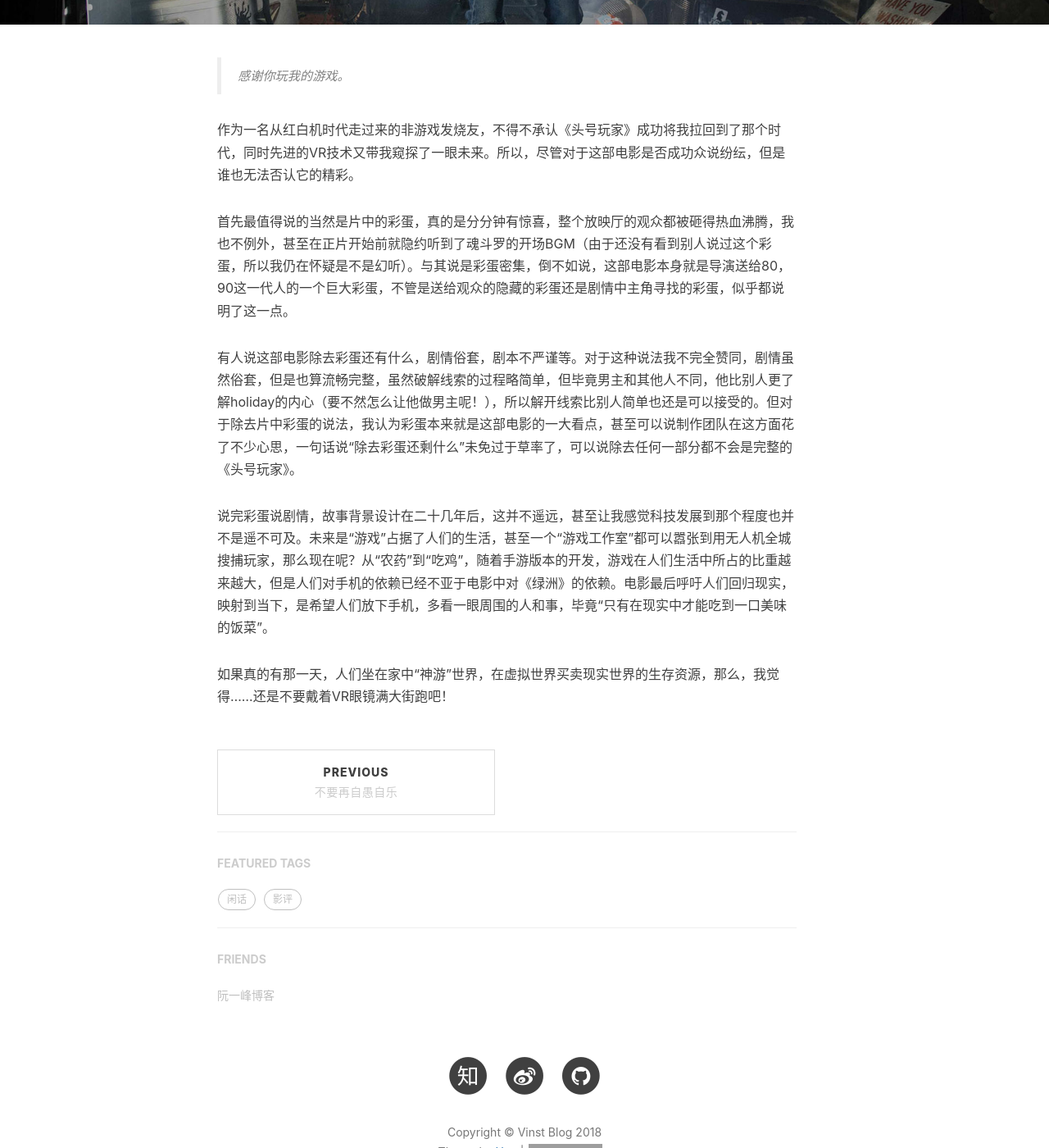
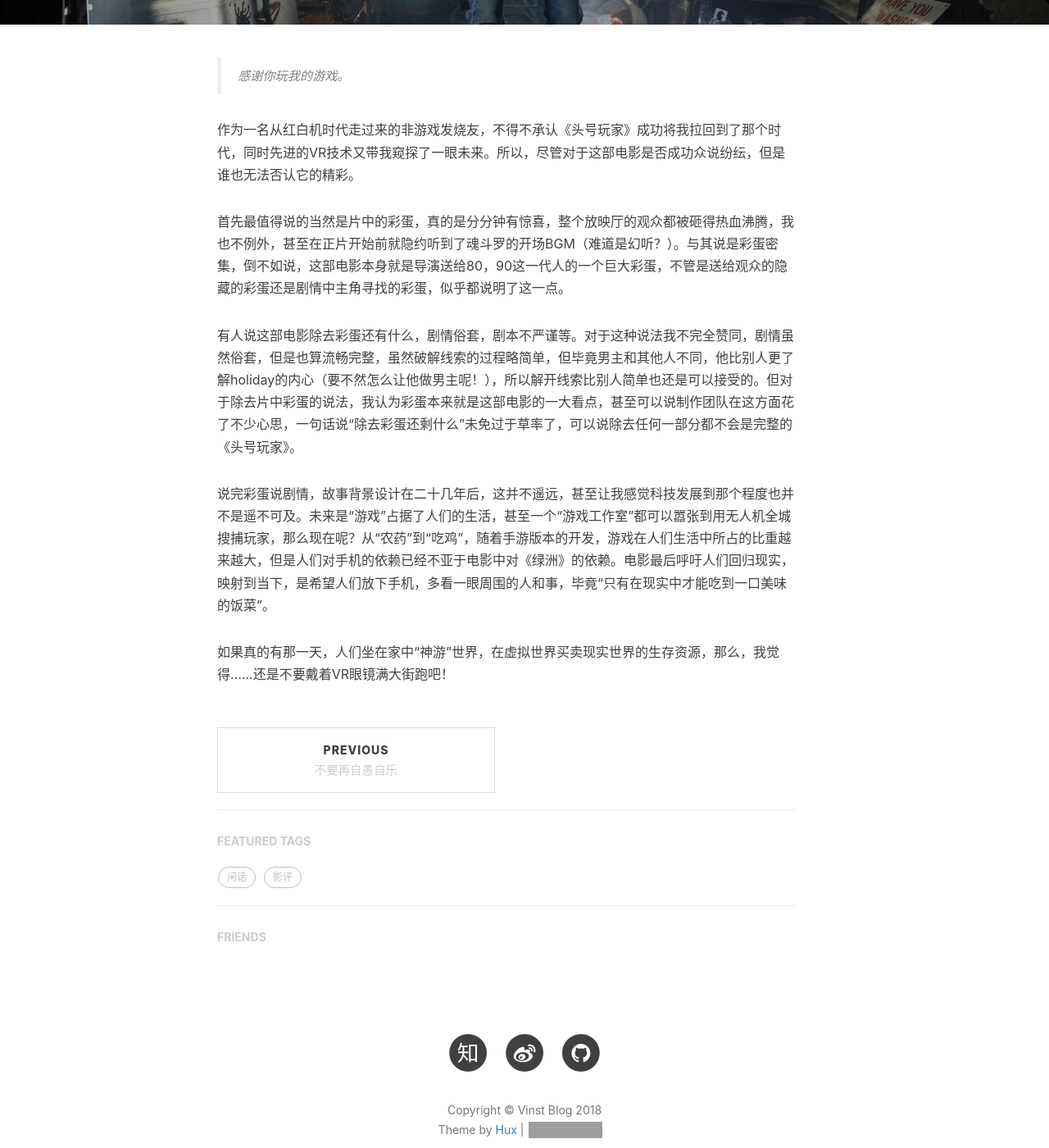
Before and after one commit to gnawiauhs/gnawiauhs.github.io, a Jekyll site: the page built from _posts/2018-04-02-ready-player-one.markdown, in a window 1280 px wide and 1400 px high, scrolled down 493 px. Shown: the whole window at 82% size. Built offline with Jekyll 4.4.1, drawn with Linux system fonts in a browser that asks for light colours; nearby versions of some CDN libraries; comment, search, counter and statistics services are not loaded; grey boxes are pictures that could not be loaded.

Commit message:
更新友情链接

```diff
--- a/_config.yml
+++ b/_config.yml
@@ -87,8 +87,8 @@ service-worker: true
 # Friends
 friends: [
     {
-        title: "阮一峰博客",
-        href: "http://www.ruanyifeng.com/blog/"
+        # title: "阮一峰博客",
+        # href: "http://www.ruanyifeng.com/blog/"
     }
 ]
 
--- a/_posts/2018-04-02-ready-player-one.markdown
+++ b/_posts/2018-04-02-ready-player-one.markdown
@@ -13,7 +13,7 @@ tags:
 
 作为一名从红白机时代走过来的非游戏发烧友，不得不承认《头号玩家》成功将我拉回到了那个时代，同时先进的VR技术又带我窥探了一眼未来。所以，尽管对于这部电影是否成功众说纷纭，但是谁也无法否认它的精彩。
 
-首先最值得说的当然是片中的彩蛋，真的是分分钟有惊喜，整个放映厅的观众都被砸得热血沸腾，我也不例外，甚至在正片开始前就隐约听到了魂斗罗的开场BGM（由于还没有看到别人说过这个彩蛋，所以我仍在怀疑是不是幻听）。与其说是彩蛋密集，倒不如说，这部电影本身就是导演送给80，90这一代人的一个巨大彩蛋，不管是送给观众的隐藏的彩蛋还是剧情中主角寻找的彩蛋，似乎都说明了这一点。
+首先最值得说的当然是片中的彩蛋，真的是分分钟有惊喜，整个放映厅的观众都被砸得热血沸腾，我也不例外，甚至在正片开始前就隐约听到了魂斗罗的开场BGM（难道是幻听？）。与其说是彩蛋密集，倒不如说，这部电影本身就是导演送给80，90这一代人的一个巨大彩蛋，不管是送给观众的隐藏的彩蛋还是剧情中主角寻找的彩蛋，似乎都说明了这一点。
 
 有人说这部电影除去彩蛋还有什么，剧情俗套，剧本不严谨等。对于这种说法我不完全赞同，剧情虽然俗套，但是也算流畅完整，虽然破解线索的过程略简单，但毕竟男主和其他人不同，他比别人更了解holiday的内心（要不然怎么让他做男主呢！），所以解开线索比别人简单也还是可以接受的。但对于除去片中彩蛋的说法，我认为彩蛋本来就是这部电影的一大看点，甚至可以说制作团队在这方面花了不少心思，一句话说“除去彩蛋还剩什么”未免过于草率了，可以说除去任何一部分都不会是完整的《头号玩家》。
 
```
